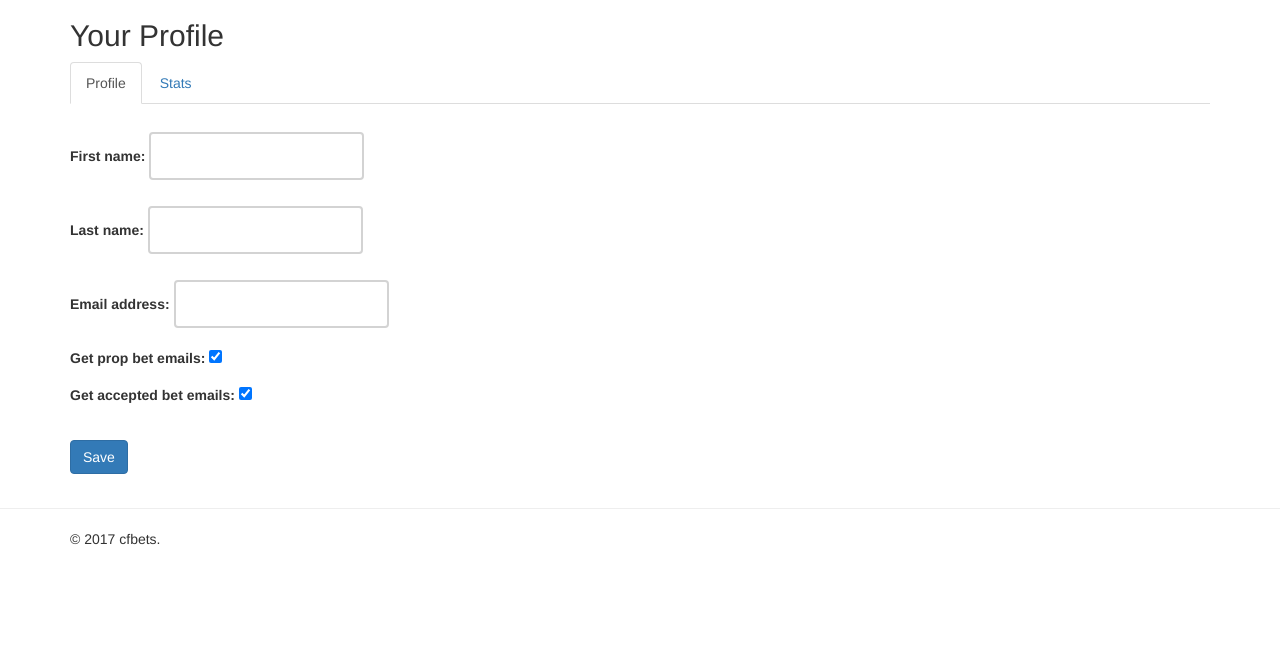
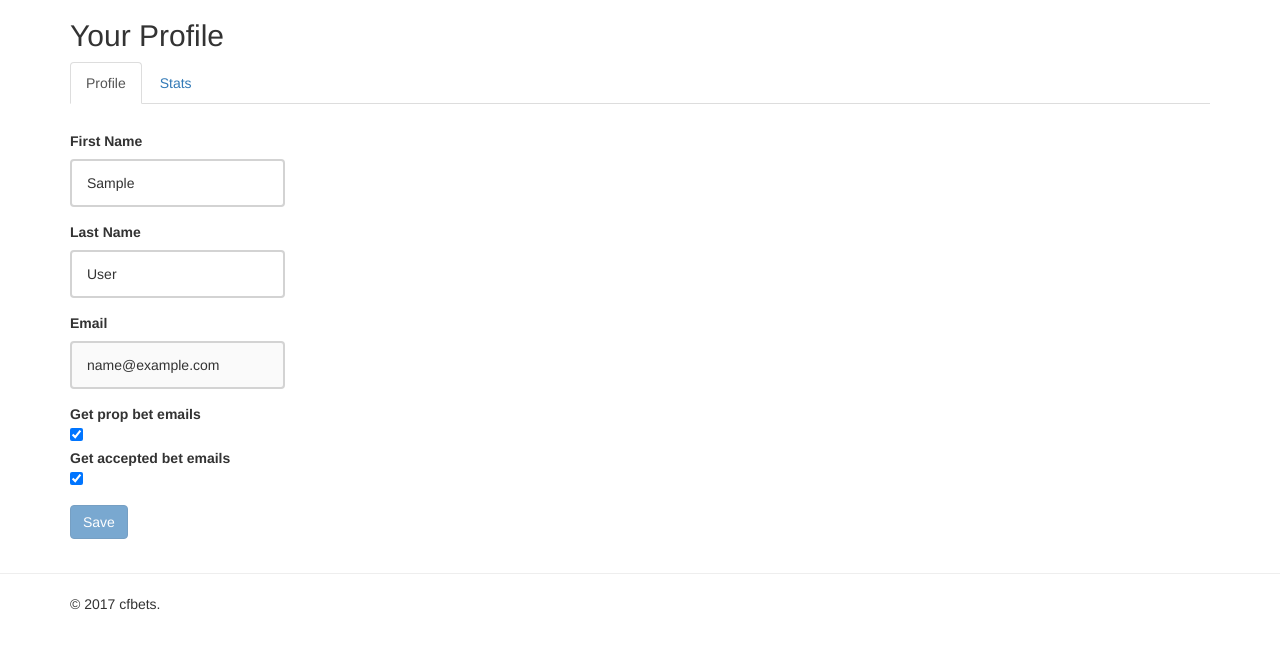
Before and after one commit to joshpelkey/cfbets, a Django app: page /profile/ in a window 1280 px wide. Shown: the part 51-700 px from the top of the page. Run offline with Django 3.2, Linux system fonts and the light colour scheme; the visitor is signed in with stand-in values (Sample User, id 1); data comes from the database, SQL or seed files in the repository; data that the repository does not hold is empty; some libraries are stand-ins or nearby versions.

Commit message:
fixed profile edit screen

```diff
--- a/cfbets/cfbets/forms.py
+++ b/cfbets/cfbets/forms.py
@@ -1,6 +1,5 @@
 from django.contrib.auth.forms import UserCreationForm
 from django import forms
-from django.forms import ModelForm
 from django.contrib.auth.models import User
 from bets.models import UserProfile
 
@@ -28,12 +27,9 @@ class SignUpForm(UserCreationForm):
         	user.save()
 	return user
 
-class UserForm(forms.ModelForm):
-	class Meta:
-		model = User
-		fields = ["first_name", "last_name", "email"]
-
-class UserProfileForm(forms.ModelForm):
-	class Meta:
-		model = UserProfile
-		fields = ["get_prop_bet_emails", "get_accepted_bet_emails"]
+class UserProfileForm(forms.Form):
+	first_name = forms.CharField(label = "First Name", max_length=255)
+	last_name = forms.CharField(label = "Last Name", max_length=255)
+	email = forms.EmailField(label="Email", disabled=True, required=False)
+	get_prop_bet_emails = forms.BooleanField(required=False)
+	get_accepted_bet_emails = forms.BooleanField(required=False)
--- a/cfbets/cfbets/views.py
+++ b/cfbets/cfbets/views.py
@@ -1,10 +1,12 @@
 from django.http import HttpResponse
 from django.shortcuts import render
+from django.contrib import messages
 from django.http import HttpResponseRedirect
-from cfbets.forms import SignUpForm, UserForm, UserProfileForm
+from cfbets.forms import SignUpForm, UserProfileForm
 from django.contrib.auth import authenticate, login
 from django.contrib.auth.decorators import login_required
-from bets.models import ProposedBet, AcceptedBet
+from bets.models import ProposedBet, AcceptedBet, UserProfile
+from django.contrib.auth.models import User
 
 def welcome(request):
 	if request.user.is_authenticated():
@@ -37,25 +39,29 @@ def sign_up(request):
 @login_required(login_url='/login/')
 def profile(request):
 	# get the current user
-	current_user = request.user
+	current_user = User.objects.get(id=request.user.id)
+
+	# get the current user profile
+	current_user_profile = UserProfile.objects.get(user=current_user)
 
 	# all the form stuff
 	if request.method == 'POST':
-		user_form = UserForm(request.POST)
 		user_profile_form = UserProfileForm(request.POST)
-		if user_form.is_valid() and user_profile_form.is_valid():
-			# need to save for current user NOT create a new one...
-			user_form.save()
-			profile = user_profile_form.save(commit = False)
-			profile.user = current_user
-			profile.save()
+		if user_profile_form.is_valid():
+			# save data for current user / user profile
+			current_user.first_name = user_profile_form.cleaned_data['first_name']
+			current_user.last_name = user_profile_form.cleaned_data['last_name']
+			current_user_profile.get_prop_bet_emails = user_profile_form.cleaned_data['get_prop_bet_emails']
+			current_user_profile.get_accepted_bet_emails = user_profile_form.cleaned_data['get_accepted_bet_emails']
+			current_user.save(update_fields=['first_name', 'last_name'])
+			current_user_profile.save(update_fields=['get_prop_bet_emails', 'get_accepted_bet_emails'])
+
 			messages.success(request, 'Profile saved successfully.')
 			return HttpResponseRedirect("/profile")
 	else:
-		user_form = UserForm()
-		user_profile_form = UserProfileForm()
-
-	# all the status stuff
+		user_profile_form = UserProfileForm(initial={'first_name': current_user.first_name, 'last_name': current_user.last_name, 'email': current_user.email, \
+														'get_prop_bet_emails': current_user_profile.get_prop_bet_emails, \
+														'get_accepted_bet_emails': current_user_profile.get_accepted_bet_emails})
 
 	# get win/tie/loss stats
 	all_prop_bets = ProposedBet.objects.filter(user=current_user)
@@ -63,4 +69,4 @@ def profile(request):
 	total_tie_bets = all_prop_bets.filter(won_bet__exact=0).count()
 	total_loss_bets = all_prop_bets.filter(won_bet__exact=-1).count()
 
-	return render(request, 'base_profile.html', {'user_form': user_form, 'user_profile_form': user_profile_form, 'total_won_bets': total_won_bets, 'total_tie_bets': total_tie_bets, 'total_loss_bets': total_loss_bets})
+	return render(request, 'base_profile.html', {'user_profile_form': user_profile_form, 'total_won_bets': total_won_bets, 'total_tie_bets': total_tie_bets, 'total_loss_bets': total_loss_bets})
--- a/cfbets/templates/base_profile.html
+++ b/cfbets/templates/base_profile.html
@@ -17,9 +17,30 @@
 		<div id="user-profile" class="tab-pane fade in active">
 			<br/>
 			<div "container">
-				<form class="form-horizontal" id="profile-form" method="post" action="">{% csrf_token %}
-					{{ user_form.as_p }}
-					{{ user_profile_form.as_p }}
+				<form class="form-horizontal" id="user-profile-form" method="post" action="">{% csrf_token %}
+						<fieldset>
+						{% for field in user_profile_form %}
+							{% if field.errors %}
+							<div class="control-group error">
+								<label class="control-label">{{ field.label }}</label>
+								<div class="controls">{{ field }}
+								<p class="help-inline text-danger">
+									{% for error in  field.errors %}<strong>{{ error }}</strong>{% endfor %}
+								</p>
+								</div>
+							</div>
+							{% else %}
+							<div class="control-group" id="user-profile-group">
+								<label class="control-label">{{ field.label }}</label>
+								<div class="controls">{{ field }}
+								{% if field.help_text %}
+									<p class="help-inline"><small>{{ field.help_text }}</small></p>
+								{% endif %}
+								</div>
+							</div>
+							{% endif %}
+						{% endfor %}
+						</fieldset>
 					<br/>
 					<div class="form-actions">
 						<button type="submit" class="btn btn-primary" >Save</button>
@@ -67,3 +88,19 @@
 </div>
 
 {% endblock %}
+
+{% block morejs %}
+	$('form')
+		.each(function(){
+			$(this).data('serialized', $(this).serialize())
+		})
+		.on('change input', function(){
+			$(this)
+				.find('input:submit, button:submit')
+					.prop('disabled', $(this).serialize() == $(this).data('serialized'))
+			;
+		 })
+		.find('input:submit, button:submit')
+			.prop('disabled', true)
+	;
+{% endblock %}
```
